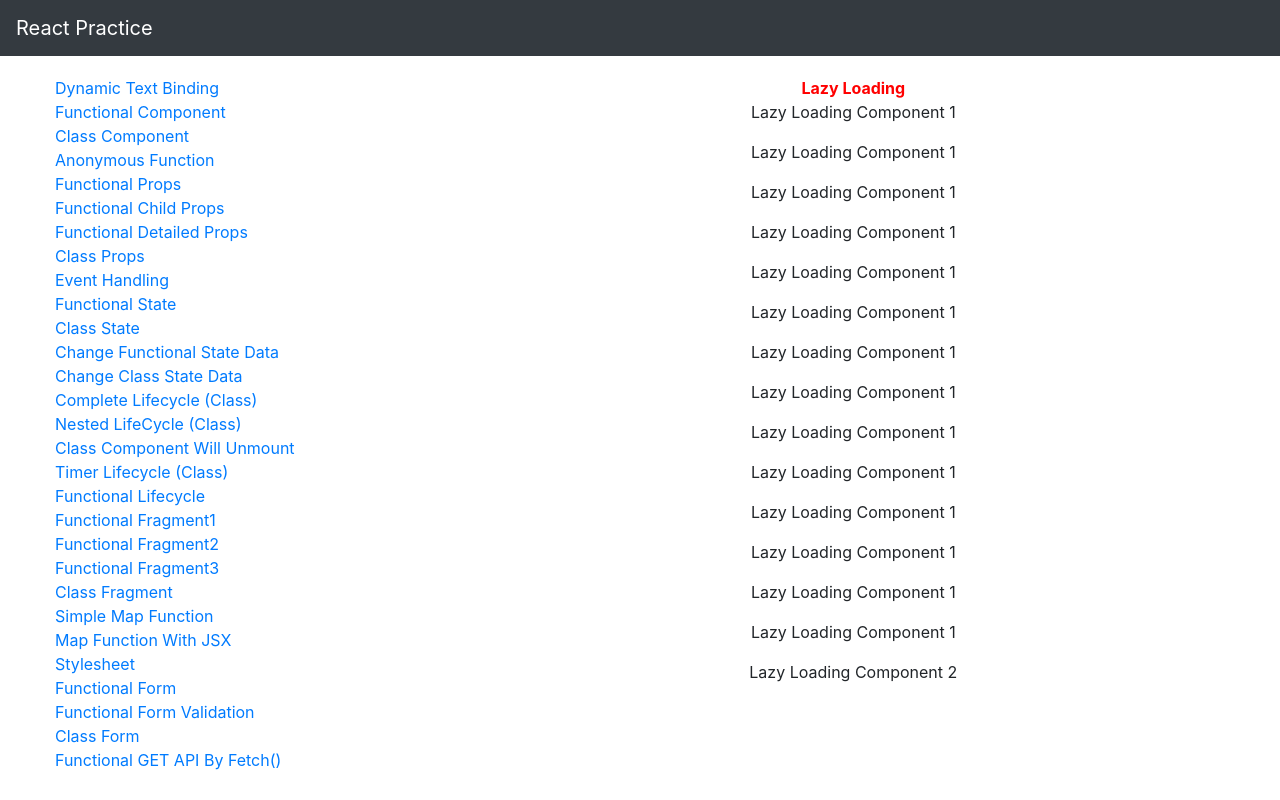
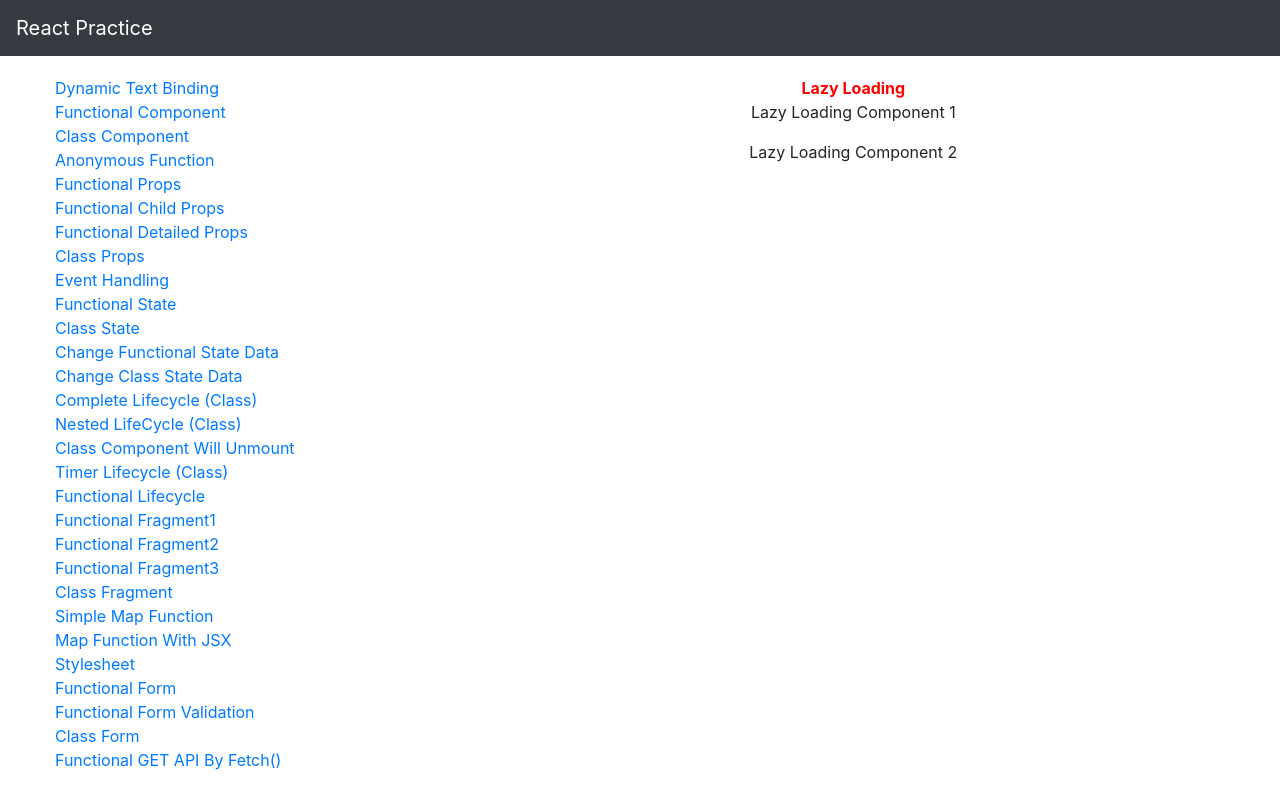
Before and after one commit to sagarninave/reactpractice, a React (Create React App) app: page /lazy_loading in a window 1280 px wide. Built offline with nearby package versions, Linux system fonts and the light colour scheme.

Commit message:
PropsTypeCheking

```diff
--- a/src/App.js
+++ b/src/App.js
@@ -23,6 +23,7 @@
 import ClassPureComponent from './components/PureComponent';
 import FunctionalMemo from './components/Memo';
 import LazyLoading from './components/LazyLoading';
+import PropsTypeCheking from './components/PropsTypeCheking';
 
 function App() {
 
@@ -80,6 +81,8 @@
                 <li> <Link to="/functional_memo"> Functional Memo </Link> </li>
                 <li> <Link to="/uncontrolled_component"> Uncontrolled Component </Link> </li>
                 <li> <Link to="/lazy_loading"> Lazy Loading </Link> </li>
+                <li> <Link to="/props_type_cheking"> Props Type Cheking </Link> </li>
+
               </ul>
             </nav>
           </div>
@@ -128,6 +131,9 @@
               <Route path="/functional_memo"> <FunctionalMemo/> </Route>
               <Route path="/uncontrolled_component"> <UncontrolledComponent/> </Route>
               <Route path="/lazy_loading"> <LazyLoading/> </Route>
+              <Route path="/props_type_cheking"> <PropsTypeCheking/> </Route>
+
+
             </Switch>
             {/* </ErrorBoundry> */}
           </div>
--- a/src/components/LazyLoadingComponent1.js
+++ b/src/components/LazyLoadingComponent1.js
@@ -4,19 +4,6 @@
   return(
     <div>
       <p> Lazy Loading Component 1</p>
-      <p> Lazy Loading Component 1</p>
-      <p> Lazy Loading Component 1</p>
-      <p> Lazy Loading Component 1</p>
-      <p> Lazy Loading Component 1</p>
-      <p> Lazy Loading Component 1</p>
-      <p> Lazy Loading Component 1</p>
-      <p> Lazy Loading Component 1</p>
-      <p> Lazy Loading Component 1</p>
-      <p> Lazy Loading Component 1</p>
-      <p> Lazy Loading Component 1</p>
-      <p> Lazy Loading Component 1</p>
-      <p> Lazy Loading Component 1</p>
-      <p> Lazy Loading Component 1</p>
     </div>
   )
 }
--- /dev/null
+++ b/src/components/PropsTypeCheking.js
@@ -0,0 +1,29 @@
+import React from 'react';
+import PropTypes from 'prop-types';
+
+export function PropsTypeToCheck(props){
+  return(
+    <div>
+      <p> Name : {props.name} </p>
+      <p> Age : {props.age} </p>
+      <p> Today : {props.today} </p>
+    </div>
+  )
+}
+
+function PropsTypeCheking(){
+  return(
+    <div>
+      <strong class="heading"> Lazy Loading </strong>
+      <PropsTypeToCheck name={"Sagar Ninave"} age={24} today={new Date().toLocaleDateString()}/>
+    </div>
+  )
+}
+
+PropsTypeToCheck.propTypes = {
+  name : PropTypes.string,
+  age: PropTypes.number,
+  date: PropTypes.object
+}
+
+export default PropsTypeCheking;
```
